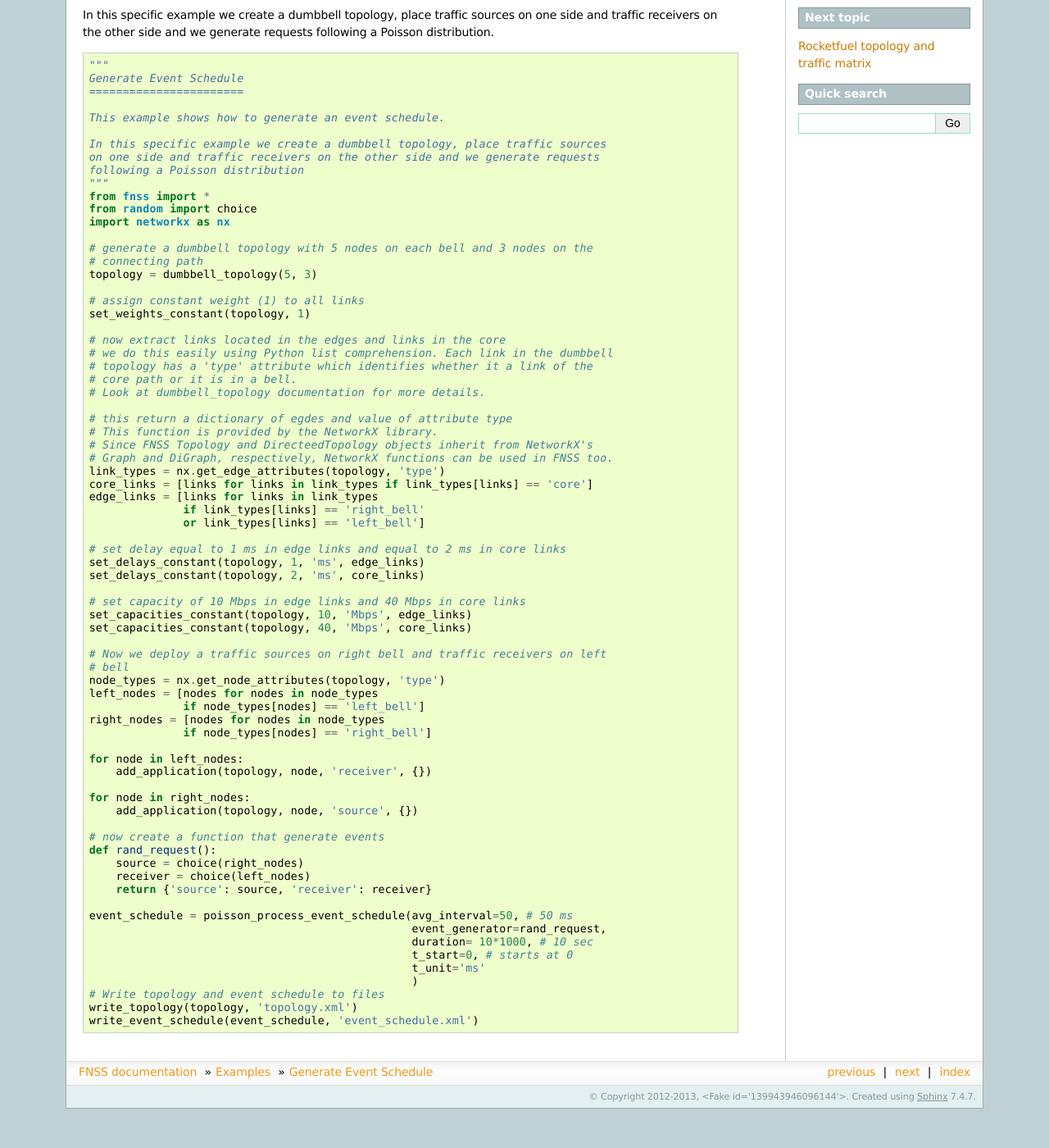
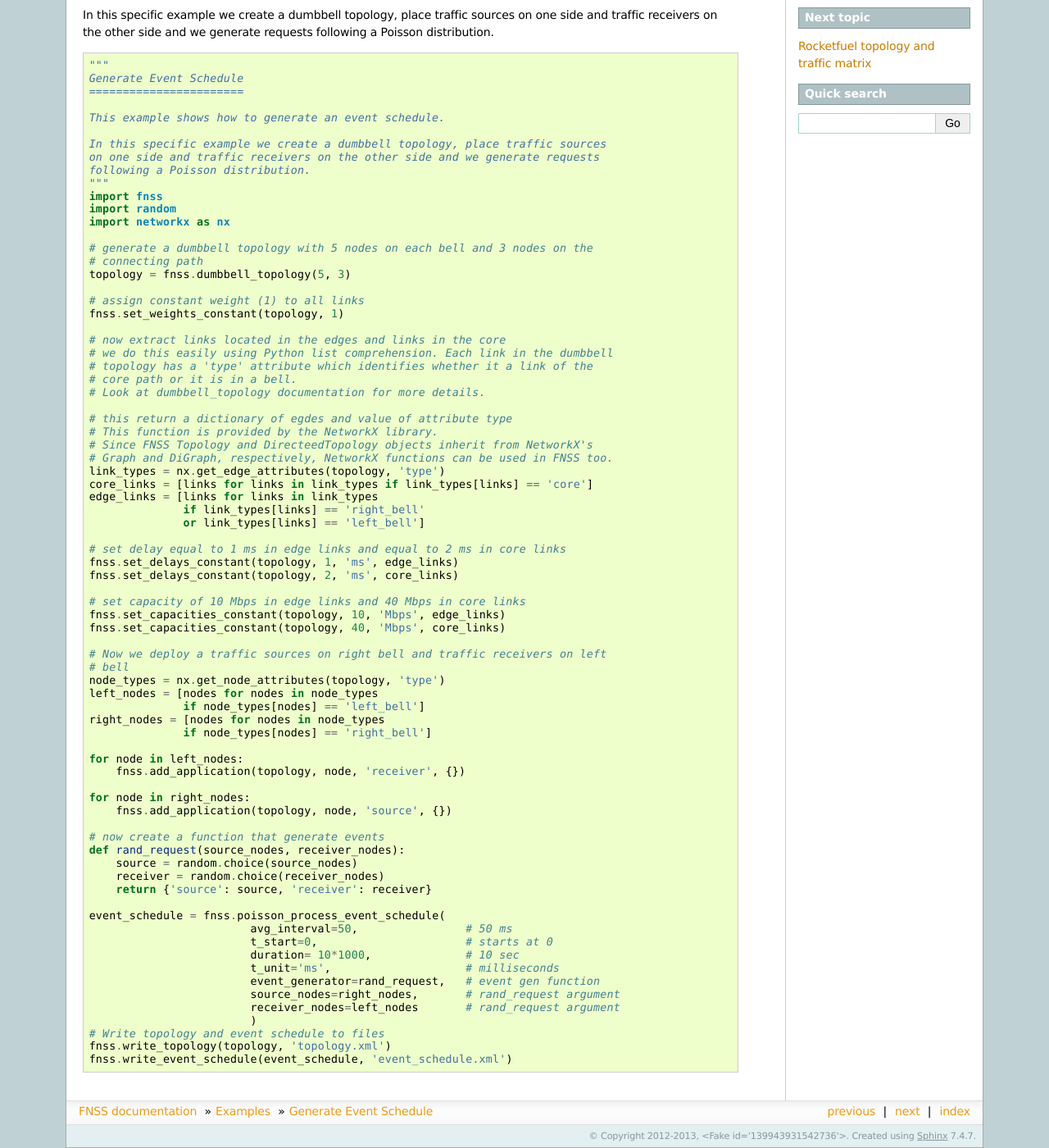
Before and after one commit to fnss/fnss, a Sphinx documentation site: the page built from core/doc/examples/gen_event_schedule.rst, in a window 1280 px wide and 1400 px high, scrolled down 115 px. Shown: the whole window at 82% size. Built offline with Sphinx 7.4.7, drawn with Linux system fonts in a browser that asks for light colours; formulas are drawn with MathJax 3; the version number could not be read and is left out; before the commit the page ends 1467 px from its top, so only the background shows below that; some of the changed text lies outside the part shown.

Commit message:
Improve examples in core documentation
This commit improve the examples in the documentation of the core
components by adding a new example and fixing mistakes in other
examples.

```diff
--- a/core/doc/examples/gen_event_schedule.rst
+++ b/core/doc/examples/gen_event_schedule.rst
@@ -19,18 +19,18 @@
 
     In this specific example we create a dumbbell topology, place traffic sources
     on one side and traffic receivers on the other side and we generate requests
-    following a Poisson distribution
+    following a Poisson distribution.
     """
-    from fnss import *
-    from random import choice
+    import fnss
+    import random
     import networkx as nx
 
     # generate a dumbbell topology with 5 nodes on each bell and 3 nodes on the
     # connecting path
-    topology = dumbbell_topology(5, 3)
+    topology = fnss.dumbbell_topology(5, 3)
 
     # assign constant weight (1) to all links
-    set_weights_constant(topology, 1)
+    fnss.set_weights_constant(topology, 1)
 
     # now extract links located in the edges and links in the core
     # we do this easily using Python list comprehension. Each link in the dumbbell
@@ -49,12 +49,12 @@
                   or link_types[links] == 'left_bell']
 
     # set delay equal to 1 ms in edge links and equal to 2 ms in core links
-    set_delays_constant(topology, 1, 'ms', edge_links)
-    set_delays_constant(topology, 2, 'ms', core_links)
+    fnss.set_delays_constant(topology, 1, 'ms', edge_links)
+    fnss.set_delays_constant(topology, 2, 'ms', core_links)
 
     # set capacity of 10 Mbps in edge links and 40 Mbps in core links
-    set_capacities_constant(topology, 10, 'Mbps', edge_links)
-    set_capacities_constant(topology, 40, 'Mbps', core_links)
+    fnss.set_capacities_constant(topology, 10, 'Mbps', edge_links)
+    fnss.set_capacities_constant(topology, 40, 'Mbps', core_links)
 
     # Now we deploy a traffic sources on right bell and traffic receivers on left
     # bell
@@ -65,23 +65,26 @@
                   if node_types[nodes] == 'right_bell']
 
     for node in left_nodes:
-        add_application(topology, node, 'receiver', {})
+        fnss.add_application(topology, node, 'receiver', {})
 
     for node in right_nodes:
-        add_application(topology, node, 'source', {})
+        fnss.add_application(topology, node, 'source', {})
 
     # now create a function that generate events
-    def rand_request():
-        source = choice(right_nodes)
-        receiver = choice(left_nodes)
+    def rand_request(source_nodes, receiver_nodes):
+        source = random.choice(source_nodes)
+        receiver = random.choice(receiver_nodes)
         return {'source': source, 'receiver': receiver}
 
-    event_schedule = poisson_process_event_schedule(avg_interval=50, # 50 ms
-                                                    event_generator=rand_request,
-                                                    duration= 10*1000, # 10 sec
-                                                    t_start=0, # starts at 0
-                                                    t_unit='ms'
-                                                    )
+    event_schedule = fnss.poisson_process_event_schedule(
+                            avg_interval=50,                # 50 ms
+                            t_start=0,                      # starts at 0
+                            duration= 10*1000,              # 10 sec
+                            t_unit='ms',                    # milliseconds
+                            event_generator=rand_request,   # event gen function
+                            source_nodes=right_nodes,       # rand_request argument
+                            receiver_nodes=left_nodes       # rand_request argument
+                            )
     # Write topology and event schedule to files
-    write_topology(topology, 'topology.xml')
-    write_event_schedule(event_schedule, 'event_schedule.xml')
+    fnss.write_topology(topology, 'topology.xml')
+    fnss.write_event_schedule(event_schedule, 'event_schedule.xml')
--- a/core/doc/examples/index.rst
+++ b/core/doc/examples/index.rst
@@ -10,5 +10,6 @@
     :maxdepth: 1
 
     datacenter.rst
+    dynamic_topology.rst
     gen_event_schedule.rst
     rocketfuel_tm.rst
```
Also changed, not shown: core/doc/examples/datacenter.rst (+12 -9 lines), core/doc/examples/dynamic_topology.rst (added, +92 -0 lines), core/doc/examples/rocketfuel_tm.rst (+24 -10 lines).
